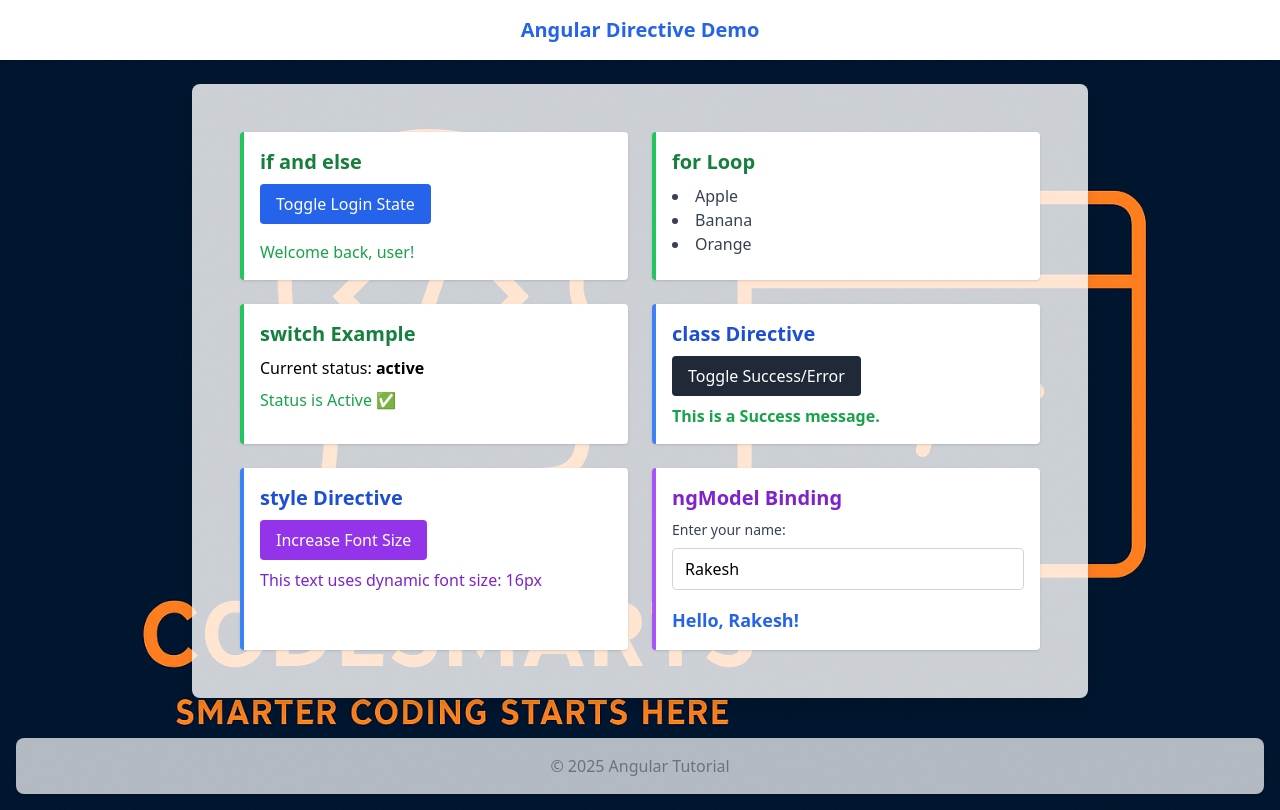
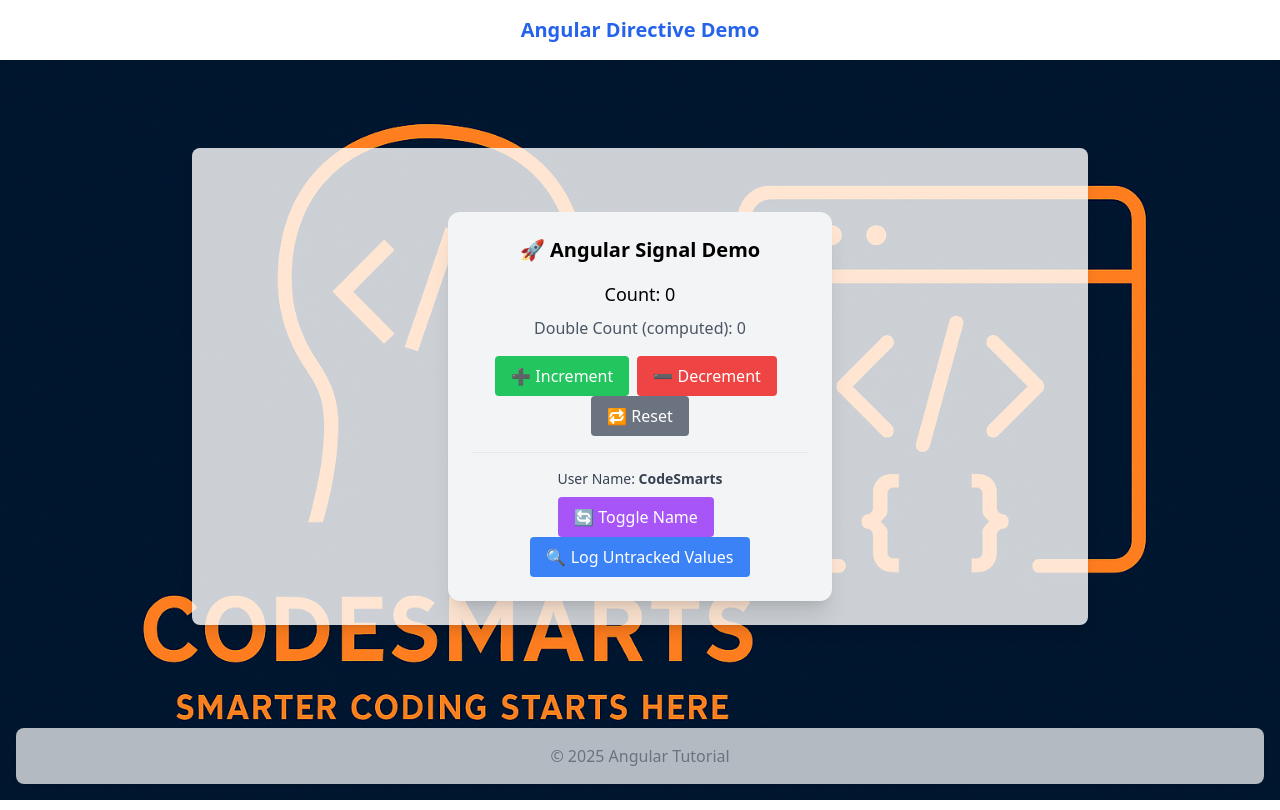
Before and after one commit to Rakeshducs/angular-youtube-demo, an Angular app: page / in a window 1280 px wide. Built offline with nearby package versions, Linux system fonts and the light colour scheme.

Commit message:
Enhanced: added signal demo

```diff
--- a/src/app/app.html
+++ b/src/app/app.html
@@ -11,7 +11,8 @@
     <div
       class="bg-white bg-opacity-80 rounded-lg shadow-lg p-6 w-full max-w-4xl"
     >
-      <app-directive-demo></app-directive-demo>
+      <!-- <app-directive-demo></app-directive-demo> -->
+      <app-signal-demo></app-signal-demo>
     </div>
   </main>
 
--- a/src/app/app.ts
+++ b/src/app/app.ts
@@ -2,10 +2,11 @@ import { Component, signal } from '@angular/core';
 import { RouterOutlet } from '@angular/router';
 import { UserCard } from './user-card/user-card';
 import { DirectiveDemoComponent } from './directive-demo/directive-demo';
+import { SignalDemo } from './signal-demo/signal-demo';
 
 @Component({
   selector: 'app-root',
-  imports: [RouterOutlet, UserCard, DirectiveDemoComponent],
+  imports: [RouterOutlet, UserCard, DirectiveDemoComponent, SignalDemo],
   templateUrl: './app.html',
   styleUrl: './app.css',
 })
--- /dev/null
+++ b/src/app/signal-demo/signal-demo.html
@@ -0,0 +1,49 @@
+<div
+  class="p-6 rounded-xl bg-gray-100 text-center shadow-xl max-w-sm mx-auto mt-10"
+>
+  <h2 class="text-xl font-bold mb-4">🚀 Angular Signal Demo</h2>
+
+  <!-- Count -->
+  <p class="text-lg mb-2">Count: {{ count() }}</p>
+  <p class="text-gray-600 mb-4">Double Count (computed): {{ doubleCount() }}</p>
+
+  <button
+    (click)="increment()"
+    class="px-4 py-2 bg-green-500 text-white rounded mr-2"
+  >
+    ➕ Increment
+  </button>
+  <button
+    (click)="decrement()"
+    class="px-4 py-2 bg-red-500 text-white rounded mr-2"
+  >
+    ➖ Decrement
+  </button>
+  <button (click)="reset()" class="px-4 py-2 bg-gray-500 text-white rounded">
+    🔁 Reset
+  </button>
+
+  <!-- Divider -->
+  <hr class="my-4" />
+
+  <!-- Name signal display -->
+  <p class="text-sm text-gray-700 mb-2">
+    User Name: <strong>{{ name() }}</strong>
+  </p>
+
+  <!-- Toggle name button -->
+  <button
+    (click)="toggleName()"
+    class="px-4 py-2 bg-purple-500 text-white rounded mr-2"
+  >
+    🔄 Toggle Name
+  </button>
+
+  <!-- Log untracked values -->
+  <button
+    (click)="logUntracked()"
+    class="px-4 py-2 bg-blue-500 text-white rounded"
+  >
+    🔍 Log Untracked Values
+  </button>
+</div>
--- /dev/null
+++ b/src/app/signal-demo/signal-demo.ts
@@ -0,0 +1,71 @@
+import {
+  Component,
+  computed,
+  effect,
+  signal,
+  untracked,
+  DestroyRef,
+} from '@angular/core';
+import { inject } from '@angular/core';
+
+@Component({
+  selector: 'app-signal-demo',
+  templateUrl: './signal-demo.html',
+  styleUrls: ['./signal-demo.css'],
+})
+export class SignalDemo {
+  private destroy = inject(DestroyRef);
+
+  // Signals
+  count = signal(0, { equal: (a, b) => a === b });
+  name = signal('CodeSmarts');
+
+  doubleCount = computed(() => this.count() * 2);
+
+  private timerId: any;
+
+  constructor() {
+    // Effect that only tracks `count`, not `name`
+    effect((onCleanup) => {
+      const current = this.count();
+      const currentName = untracked(this.name); // won't trigger reactivity
+
+      console.log(`🟢 Count changed to ${current} for user: ${currentName}`);
+
+      this.timerId = setTimeout(() => {
+        console.log(`⏱ Simulated effect for count ${current}`);
+      }, 2000);
+
+      onCleanup(() => {
+        console.log('🧹 Cleaning up timer for count:', current);
+        clearTimeout(this.timerId);
+      });
+    });
+
+    this.destroy.onDestroy(() => {
+      console.log('🗑 Component destroyed');
+    });
+  }
+
+  increment() {
+    this.count.update((value) => value + 1);
+  }
+
+  decrement() {
+    this.count.update((value) => value - 1);
+  }
+
+  reset() {
+    this.count.set(0);
+  }
+
+  toggleName() {
+    this.name.set(this.name() === 'CodeSmarts' ? 'AngularPro' : 'CodeSmarts');
+  }
+
+  logUntracked() {
+    const nameValue = untracked(this.name); // explicitly reading without tracking
+    const countValue = this.count();
+    console.log('🔍 Untracked Name:', nameValue, '| Count:', countValue);
+  }
+}
```
Also changed, not shown: src/app/signal-demo/signal-demo.css (added), 1 other file (tests, documents, lock files or other folders).
